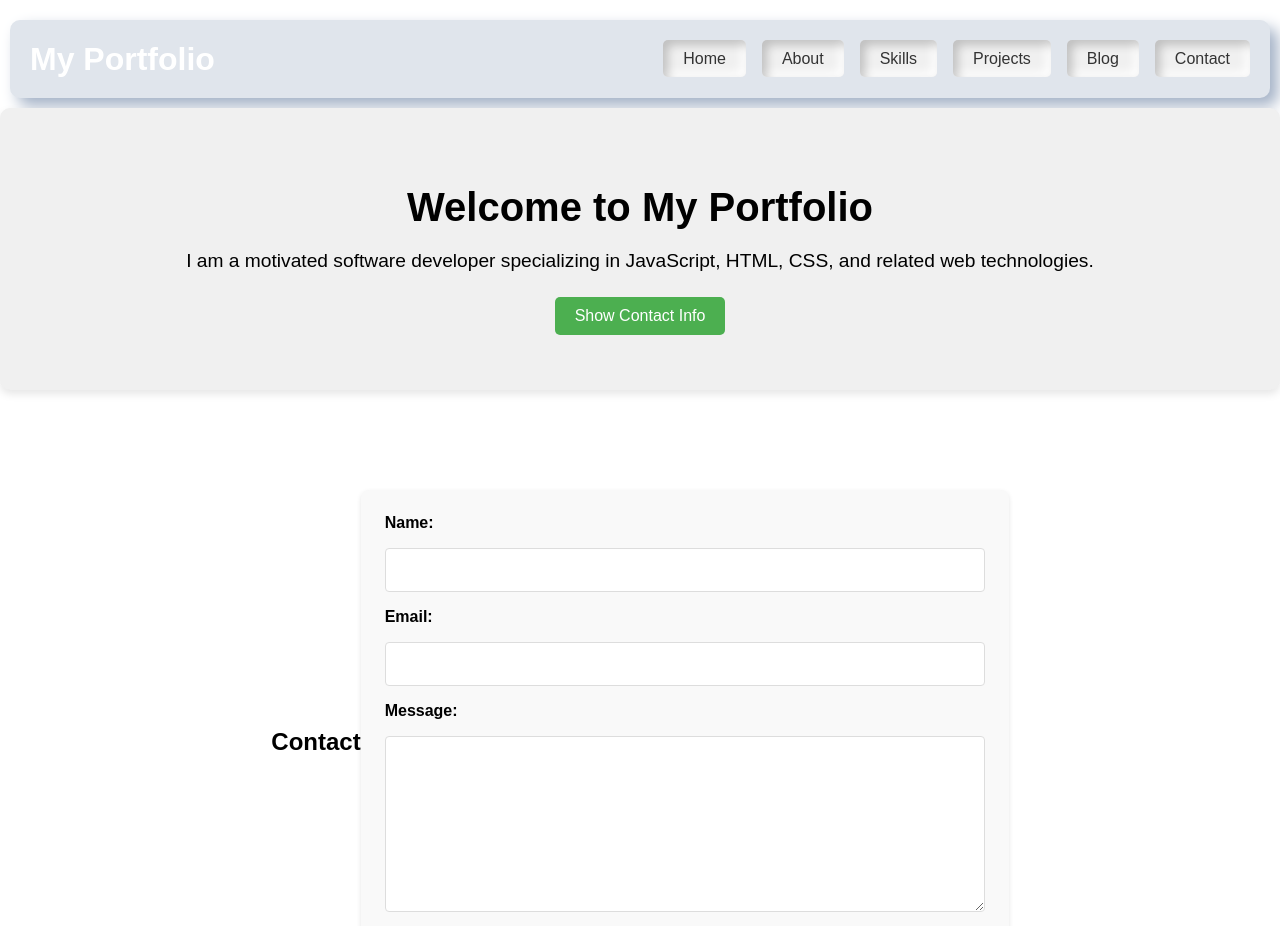
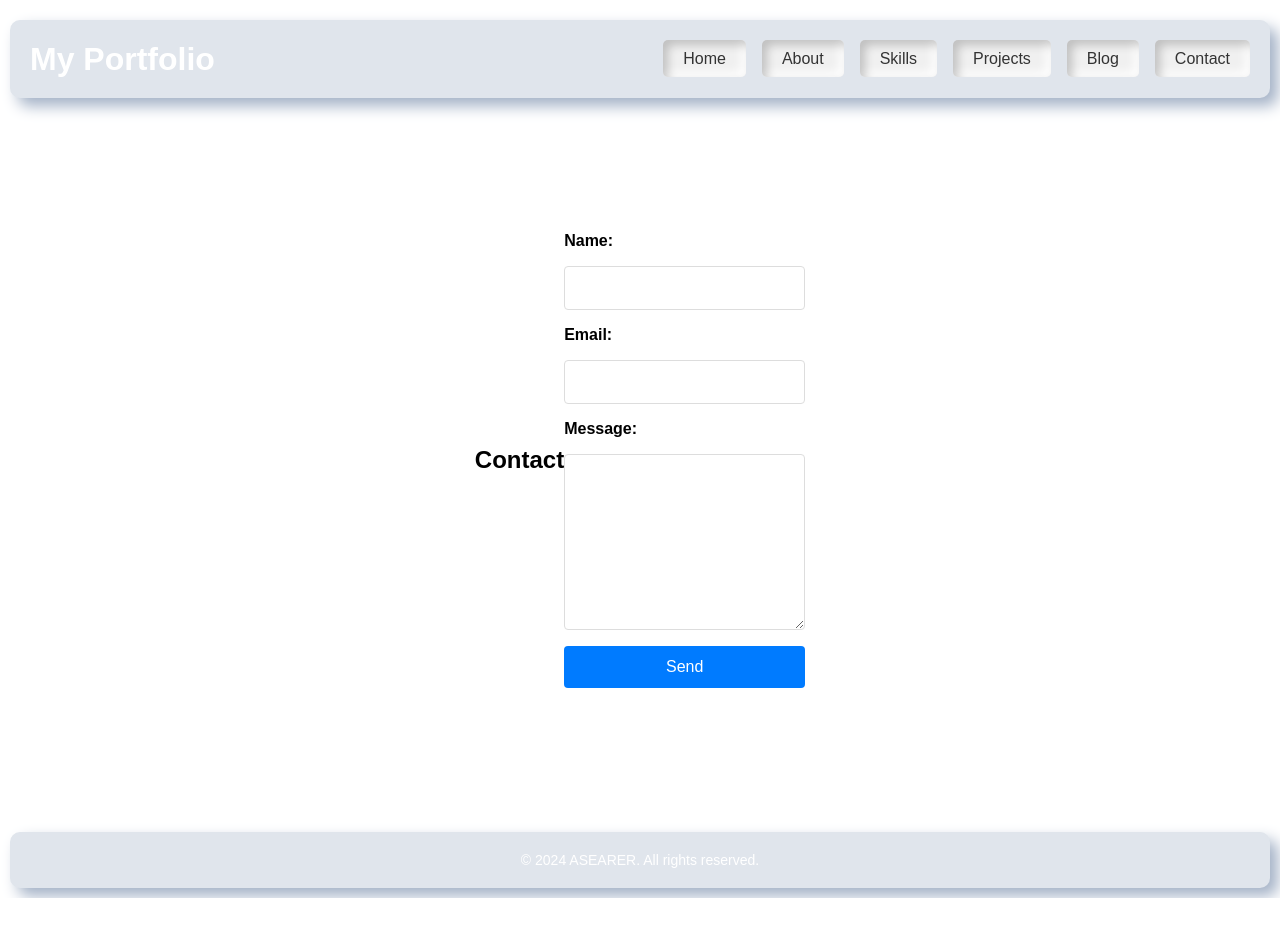
Before and after one commit to asearer/portfolio, a React (Create React App) app: page /contact in a window 1280 px wide. Shown: the top 926 px of the page. After the commit the page ends 898 px from the top, so only its background shows below. Built offline with nearby package versions, Linux system fonts and the light colour scheme.

Commit message:
On branch main  Your branch is up to date with 'origin/main'.  Changes to be committed: 	modified:   src/App.js 	modified:   src/components/Contact.js 	modified:   src/components/Footer.js 	modified:   src/index.js

```diff
--- a/src/App.js
+++ b/src/App.js
@@ -18,12 +18,12 @@ function App() {
     <div className="App">
       <Header />
       <Routes>
-        <Route path="/" element={<><HeroSection /><About /><Skills /><Projects /><Blog /></>} />
-        <Route path="/about" element={<><HeroSection /><About /><Skills /><Projects /><Blog /></>} />
-        <Route path="/skills" element={<><HeroSection /><Skills /><Projects /><Blog /></>} />
-        <Route path="/projects" element={<><HeroSection /><Projects /><Blog /></>} />
-        <Route path="/blog" element={<><HeroSection /><Blog /></>} />
-        <Route path="/contact" element={<><HeroSection /><Contact /></>} />
+        <Route path="/" element={<HeroSection />} />
+        <Route path="/about" element={<About />} />
+        <Route path="/skills" element={<Skills />} />
+        <Route path="/projects" element={<Projects />} />
+        <Route path="/blog" element={<Blog />} />
+        <Route path="/contact" element={<Contact />} />
       </Routes>
       <Footer />
     </div>
--- a/src/components/Contact.js
+++ b/src/components/Contact.js
@@ -1,10 +1,9 @@
 import React from 'react';
-import './Contact.css'; // Ensure your styles are imported
+import './Contact.css'; // Assuming you have styles here
 
 const Contact = () => (
   <section id="contact">
     <h2>Contact</h2>
-    <div className="contact-form-container">
     <form action="mailto:asearerdev@gmail.com" method="post" encType="text/plain">
       <label htmlFor="name">Name:</label>
       <input type="text" id="name" name="name" required />
@@ -14,7 +13,6 @@ const Contact = () => (
       <textarea id="message" name="message" required></textarea>
       <button type="submit">Send</button>
     </form>
-    </div>
   </section>
 );
 
--- a/src/components/Footer.js
+++ b/src/components/Footer.js
@@ -3,7 +3,7 @@ import './Footer.css'; // Ensure your styles are imported
 
 const Footer = () => (
   <footer className="neumorphic-card">
-    <p>&copy; 2024 My Portfolio. All rights reserved.</p>
+    <p>&copy; 2024 ASEARER. All rights reserved.</p>
   </footer>
 );
 
```
Also changed, not shown: src/index.js (+7 -5 lines). Lines whose indentation alone changed are shown as unchanged.
